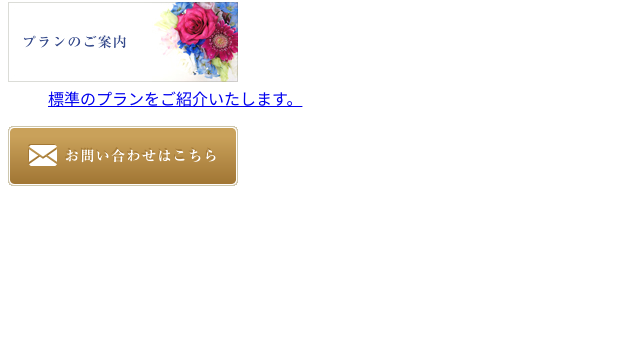
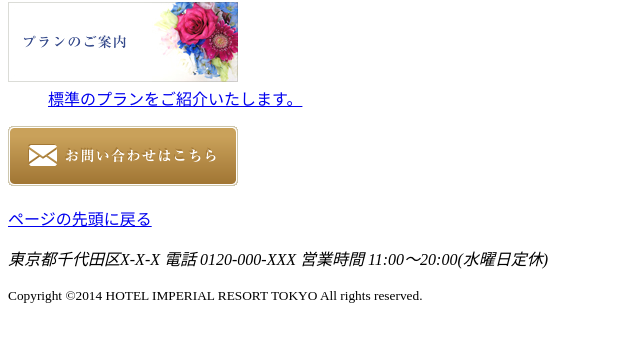
Before and after one commit to xxmeiyingxx/xxmeiyingxx.github.io, a plain HTML site: page base.html in a window 1280 px wide. Shown: the part 333-674 px from the top of the page, without its empty margins (0-640 px from the left). Drawn offline with Linux system fonts and the light colour scheme.

Commit message:
フッター領域が出来たよ

```diff
--- a/base.html
+++ b/base.html
@@ -2,13 +2,13 @@
 <html lang="ja">
   <head>
     <meta charset="UTF-8">
-    <title>結婚式場のコンセプト - HOTEL IMPEROAL RESORT TOKYO</title>
+    <title>結婚式場のコンセプト - HOTEL IMPERIAL RESORT TOKYO</title>
     <link rel="stylesheet" href="css/style.css">
   </head>
 
   <body>
     <header id="top">
-      <h1><a href="index.html"><img src="images/logo.png" alt="HOTEL IMPEROAL RESORT TOKYO"></a></h1>
+      <h1><a href="index.html"><img src="images/logo.png" alt="HOTEL IMPERIAL RESORT TOKYO"></a></h1>
     </header>
     <nav>
       <ul>
@@ -34,19 +34,24 @@
         <aside>
           <div id="bnr_inner">
             <a href="plan.html">
-            <dl>
-              <dt><img src="images/bnr_plan.jpg" alt="プランのご案内"></dt>
-              <dd>標準のプランをご紹介いたします。</dd>
-            </dl>
+              <dl>
+                <dt><img src="images/bnr_plan.jpg" alt="プランのご案内"></dt>
+                <dd>標準のプランをご紹介いたします。</dd>
+              </dl>
             </a>
           </div>
           <div id="bnr_inner">
             <a href="contact.html">
-            <p><img src="images/bnr_contact.png" alt="お問い合わせ"></p>
+              <p><img src="images/bnr_contact.png" alt="お問い合わせ"></p>
             </a>
           </div>
         </aside>
       </div>
     </div>
+    <footer>
+      <p id="pagetop"><a href="#top">ページの先頭に戻る</a></p>
+      <address>東京都千代田区X-X-X 電話 0120-000-XXX 営業時間 11:00～20:00(水曜日定休)</address>
+      <p id="copyright"><small>Copyright &copy;2014 HOTEL IMPERIAL RESORT TOKYO All rights reserved.</small></p>
+    </footer>
   </body>
 </html>
```
